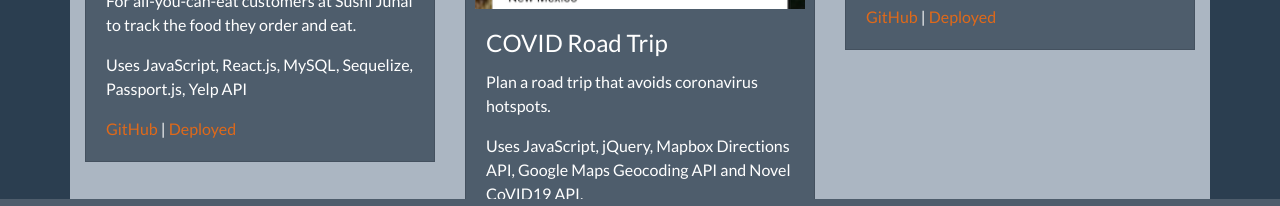
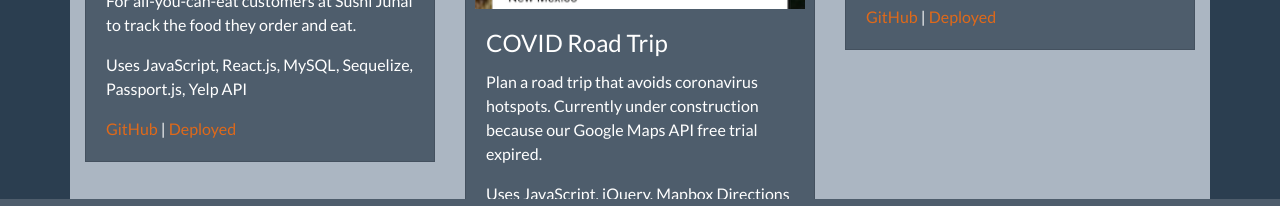
Before and after one commit to christinakerr/christinakerr.github.io, a React (Create React App) app: page /portfolio in a window 1280 px wide. Shown: the part 567-773 px from the top of the page. Built offline with nearby package versions, Linux system fonts and the light colour scheme.

Commit message:
Updated the description for COVID road trip

```diff
--- a/package.json
+++ b/package.json
@@ -7,6 +7,7 @@
     "@testing-library/jest-dom": "^5.11.6",
     "@testing-library/react": "^11.2.2",
     "@testing-library/user-event": "^12.2.2",
+    "gatsby-cli": "^2.16.2",
     "react": "^17.0.1",
     "react-dom": "^17.0.1",
     "react-pdf": "^5.0.0",
--- a/public/style.css
+++ b/public/style.css
@@ -1,6 +1,6 @@
 /* for the picture of me and the portfolio pics  */
 img {
-    margin: 0px 20px 20px 20px;
+    margin: 0px 20px 10px 20px;
 }
 
 /* visibly separating the container from the background  */
--- a/src/projects.json
+++ b/src/projects.json
@@ -10,7 +10,7 @@
     {
         "name": "COVID Road Trip",
         "image": "../../images/covid-road-trip.png",
-        "description": "Plan a road trip that avoids coronavirus hotspots.",
+        "description": "Plan a road trip that avoids coronavirus hotspots. Currently under construction because our Google Maps API free trial expired.",
         "technologies": "Uses JavaScript, jQuery, Mapbox Directions API, Google Maps Geocoding API and Novel CoVID19 API.",
         "github": "https://github.com/christinakerr/COVIDRoadTrip",
         "deployed": "https://christinakerr.github.io/COVIDRoadTrip/"
```
Also changed, not shown: 1 other file (tests, documents, lock files or other folders).
